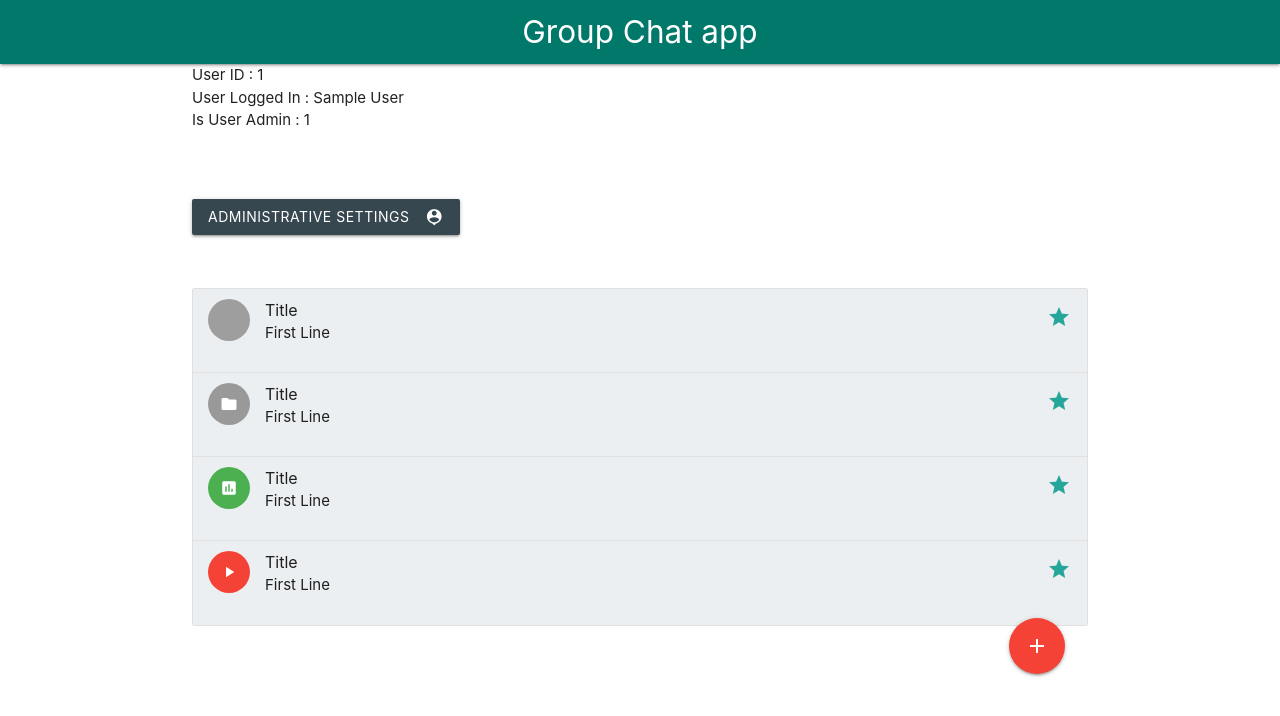
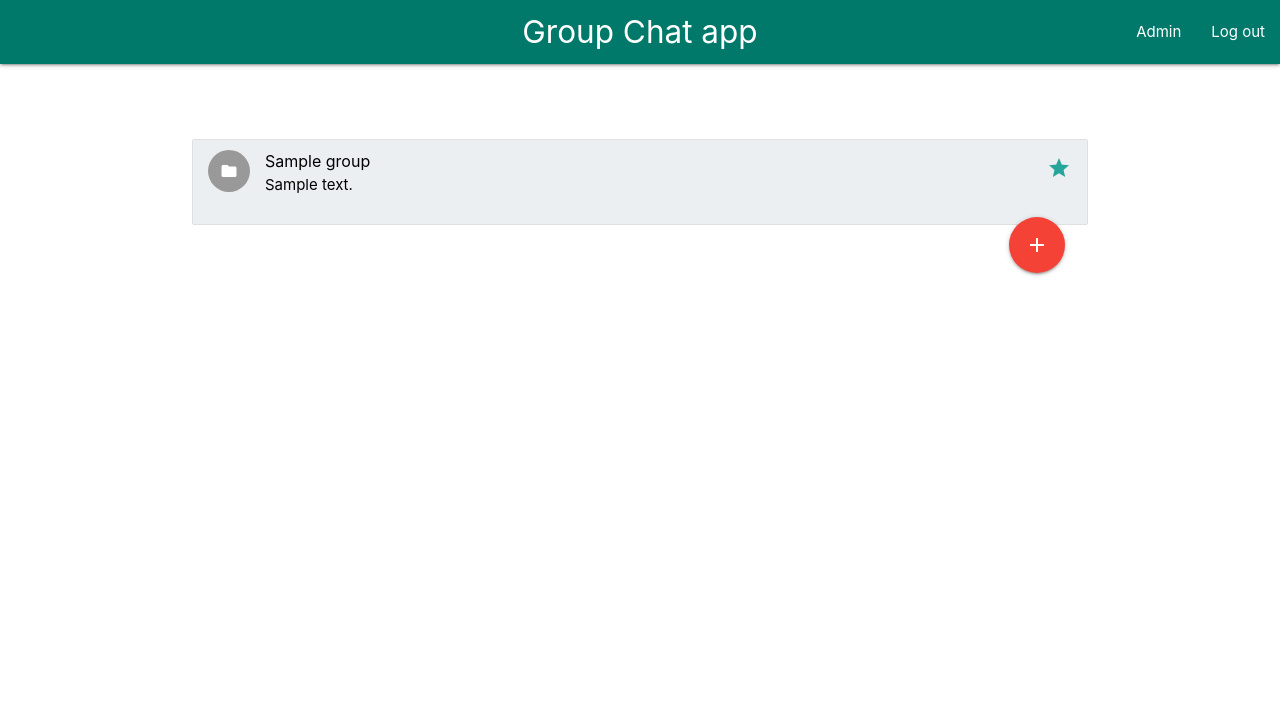
Before and after one commit to rohan-97/group-chat, a Flask app: page /dashboard in a window 1280 px wide. Shown: the top 716 px of the page. Run offline with Flask 2, Linux system fonts and the light colour scheme; the visitor is signed in with stand-in values (Sample User, id 1); tables that the repository leaves empty hold one stand-in row (values such as "Sample post"); grey boxes are pictures that could not be loaded.

Commit message:
Adding Navbar, group creation functionality, group fetching functionality

```diff
--- a/chat_app/controller/group_manager.py
+++ b/chat_app/controller/group_manager.py
@@ -1,14 +1,27 @@
 #!/usr/bin/python3
 
 from typing import Iterator
-from chat_app.model.data import GroupMembers
+from chat_app.model.data import DB, Group, GroupMembers
 
 
 def fetch_groups_by_uid(user_id:int) -> Iterator:
-    return GroupMembers.query.filter_by(uid = user_id)
+    groups = GroupMembers.query.filter_by(uid = user_id).all()
+    return list(filter(None, map(lambda mapping:Group.query.get(mapping.gid), groups)))
 
-def create_group(group_name:str, creator_id:int, description:str=None) -> None:
-    pass
+
+def create_group(group_name:str, creator_id:int, description:str=None, group_users:list=[]) -> tuple:
+    try:
+        new_group = Group(name=group_name, description=description)
+        group_users.append(creator_id)
+        DB.session.add(new_group)
+        DB.session.flush()
+        for user_id in group_users:
+            new_group_member = GroupMembers(gid=new_group.gid, uid=user_id, is_group_admin=user_id==creator_id)
+            DB.session.add(new_group_member)
+        DB.session.commit()
+        return True, ""
+    except Exception as e:
+        return False, str(e)
 
 def update_group(group_id:int, user_id:int, group_name:str=None, description:str=None) ->None:
     pass
--- a/chat_app/templates/base.html
+++ b/chat_app/templates/base.html
@@ -12,19 +12,21 @@
     {% block head %}{% endblock %}
 </head>
 <body onload="flashMessage()"">
+    <div class="navbar-fixed">
         <nav>
             <div class="nav-wrapper teal darken-2">
                 <a href="dashboard" class="brand-logo center">Group Chat app</a>
                 <ul id="nav-mobile" class="right hide-on-med-and-down">
-            {% if display_admin and session_data.get('is_admin') %}
+                    {% if session_data and session_data.get('is_admin') %}
                     <li><a href="admin">Admin</a></li>
                     {% endif %}
-            {% if display_logout %}
+                    {% if session_data and 'user_id' in session_data %}
                     <li><a href="logout">Log out</a></li>
                     {% endif %}
                 </ul>
             </div>
         </nav>
+    </div>
     <div class="container">
         <script>
         function flashMessage() {
--- a/chat_app/templates/dashboard.html
+++ b/chat_app/templates/dashboard.html
@@ -2,47 +2,19 @@
 {% block title %}Dashboard{% endblock %}
 
 {% block body %}
-User ID : {{session_data['user_id']}}<br>
-User Logged In : {{session_data['user_name']}}<br>
-Is User Admin : {{session_data['is_admin']}}<br>
-
 <br>
 <br>
 <br>
-{% if session_data['is_admin'] %}
-<a class="waves-effect waves-light btn blue-grey darken-3" onclick="location.href = 'admin';"><i class="material-icons right">person_pin</i>Administrative Settings</a>
-{% endif %}
-<br>
-<br>
-<br>
-<ul class="collection">
-    <li class="collection-item avatar blue-grey lighten-5">
-      <img src="images/yuna.jpg" alt="" class="circle">
-      <span class="title">Title</span>
-      <p>First Line</p>
-      <a href="#!" class="secondary-content"><i class="material-icons">grade</i></a>
-    </li>
-    <li class="collection-item avatar blue-grey lighten-5">
-      <i class="material-icons circle">folder</i>
-      <span class="title">Title</span>
-      <p>First Line</p>
-      <a href="#!" class="secondary-content"><i class="material-icons">grade</i></a>
-    </li>
-    <li class="collection-item avatar blue-grey lighten-5">
-      <i class="material-icons circle green">insert_chart</i>
-      <span class="title">Title</span>
-      <p>First Line</p>
-      <a href="#!" class="secondary-content"><i class="material-icons">grade</i></a>
-    </li>
-    <li class="collection-item avatar blue-grey lighten-5">
-      <i class="material-icons circle red">play_arrow</i>
-      <span class="title">Title</span>
-      <p>First Line</p>
-      <a href="#!" class="secondary-content"><i class="material-icons">grade</i></a>
-    </li>
-  </ul>
-  <button class="btn-floating btn-large waves-effect waves-light red right fixed-action-btn"><i class="material-icons" onclick="location.href = 'create_group';">add</i></button>
-
-
+<div class="collection">
+  {% for group in groups %}
+  <a href="group/{{group.gid}}" class="collection-item avatar blue-grey lighten-5">
+    <i class="material-icons circle">folder</i>
+    <span class="black-text title">{{group.name}}</span>
+    <p class="black-text ">{{group.description}}</p>
+    <span class="secondary-content"><i class="material-icons">grade</i></span>
+  </a>
+  {% endfor %}
+</div>
+<button class="btn-floating btn-large waves-effect waves-light red right fixed-action-btn"><i class="material-icons" onclick="location.href = 'create_group';">add</i></button>
 
 {% endblock %}
--- a/chat_app/view/auth.py
+++ b/chat_app/view/auth.py
@@ -8,7 +8,7 @@ def login_page():
     if request.method == "GET":
         if 'user_id' in session:
             return redirect('dashboard')
-        return render_template("login.html", display_logout=False, display_admin=False)
+        return render_template("login.html")
     else:
         username=request.form.get('username')
         password=request.form.get('password')
--- a/chat_app/view/dashboard.py
+++ b/chat_app/view/dashboard.py
@@ -1,9 +1,12 @@
 from flask import redirect, render_template, session
 from chat_app import app
+from chat_app.controller.group_manager import fetch_groups_by_uid
 
 @app.route("/dashboard", methods=["GET"])
 def dashboard_page():
     if 'user_id' not in session:
         return redirect("/")
     session_info = dict(session)
-    return render_template("dashboard.html", session_data=session_info)
+    user_groups = fetch_groups_by_uid(session.get('user_id'))
+    print(f"Rohan Debug : {user_groups}")
+    return render_template("dashboard.html", session_data=session_info, groups=user_groups)
```
Also changed, not shown: chat_app/controller/user_manager.py (+5 -2 lines), chat_app/model/data.py (+25 -25 lines), chat_app/templates/group_chat_page.html (added, +17 -0 lines), chat_app/templates/login.html (+0 -16 lines), chat_app/templates/new_group.html (+8 -9 lines), chat_app/view/admin.py (+5 -5 lines), chat_app/view/groups.py (+20 -3 lines). Lines whose indentation alone changed are shown as unchanged.
